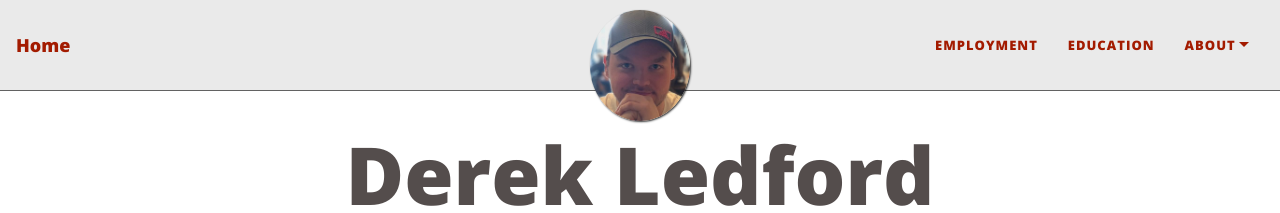
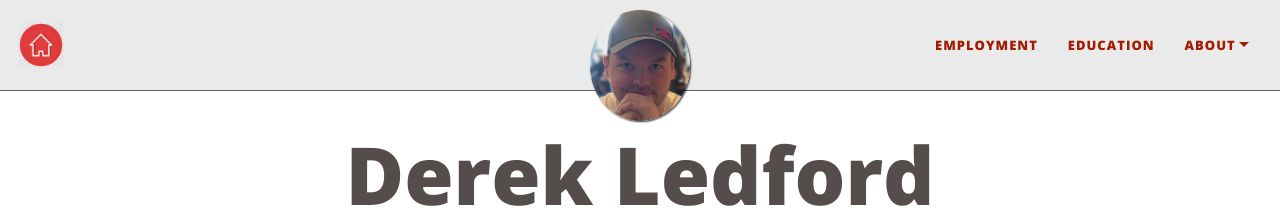
Before and after one commit to MaestroDerek/Maestrderek.github.io, a Jekyll site: the page built from docs/index.html, in a window 1280 px wide and 967 px high. Shown: the top 213 px of the window. Built offline with Jekyll 4.4.1, drawn with Linux system fonts in a browser that asks for light colours; nearby versions of some CDN libraries; the list of posts is cut into pages by our own code.

Commit message:
Final webpage done i think

```diff
--- a/docs/_config.yml
+++ b/docs/_config.yml
@@ -31,7 +31,7 @@ round-avatar: true
 
 # If you want to have an image logo in the top-left corner instead of having the title of the website,
 # then specify the following parameter
-#title-img: /path/to/image
+title-img: "/assets/img/home.png"
 
 
 # --- Footer social media links --- #
```
Also changed, not shown: docs/assets/img/COBBLE.jpg (deleted), docs/assets/img/avatar-icon.png (deleted), docs/assets/img/hello_world.jpeg (deleted), docs/assets/img/home.png (added), docs/assets/img/install-steps.gif (deleted), docs/assets/img/thumb.png (deleted).
